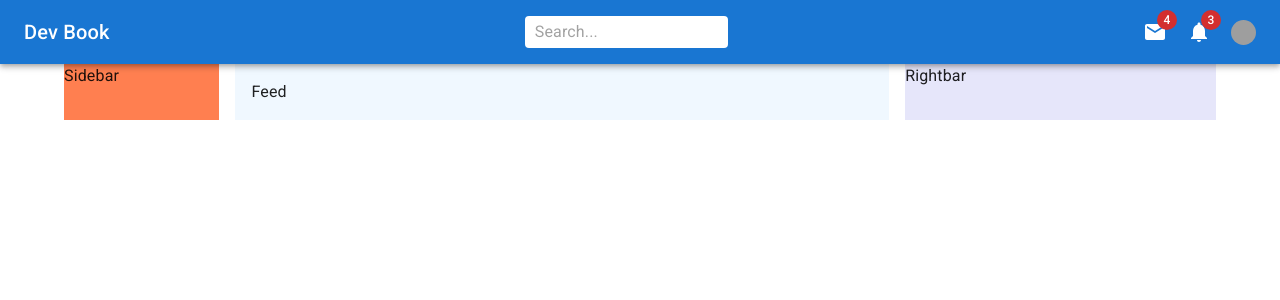
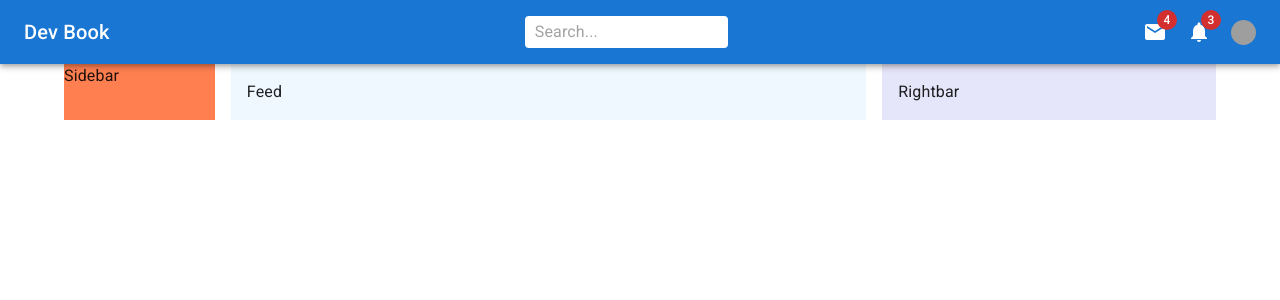
Before and after one commit to mrhrifat/dev-book, a React (Create React App) app: page / in a window 1280 px wide. Shown: the top 300 px of the page. Built offline with nearby package versions, Linux system fonts and the light colour scheme; grey boxes are pictures that could not be loaded.

Commit message:
build: custom prop

```diff
--- a/src/components/Rightbar.jsx
+++ b/src/components/Rightbar.jsx
@@ -3,7 +3,12 @@ import { Box } from "@mui/material";
 
 const Rightbar = () => {
   return (
-    <Box flex={2} bgcolor="lavender">
+    <Box
+      flex={2}
+      bgcolor="lavender"
+      p={2}
+      sx={{ display: { xs: "none", sm: "block" } }}
+    >
       Rightbar
     </Box>
   );
```
